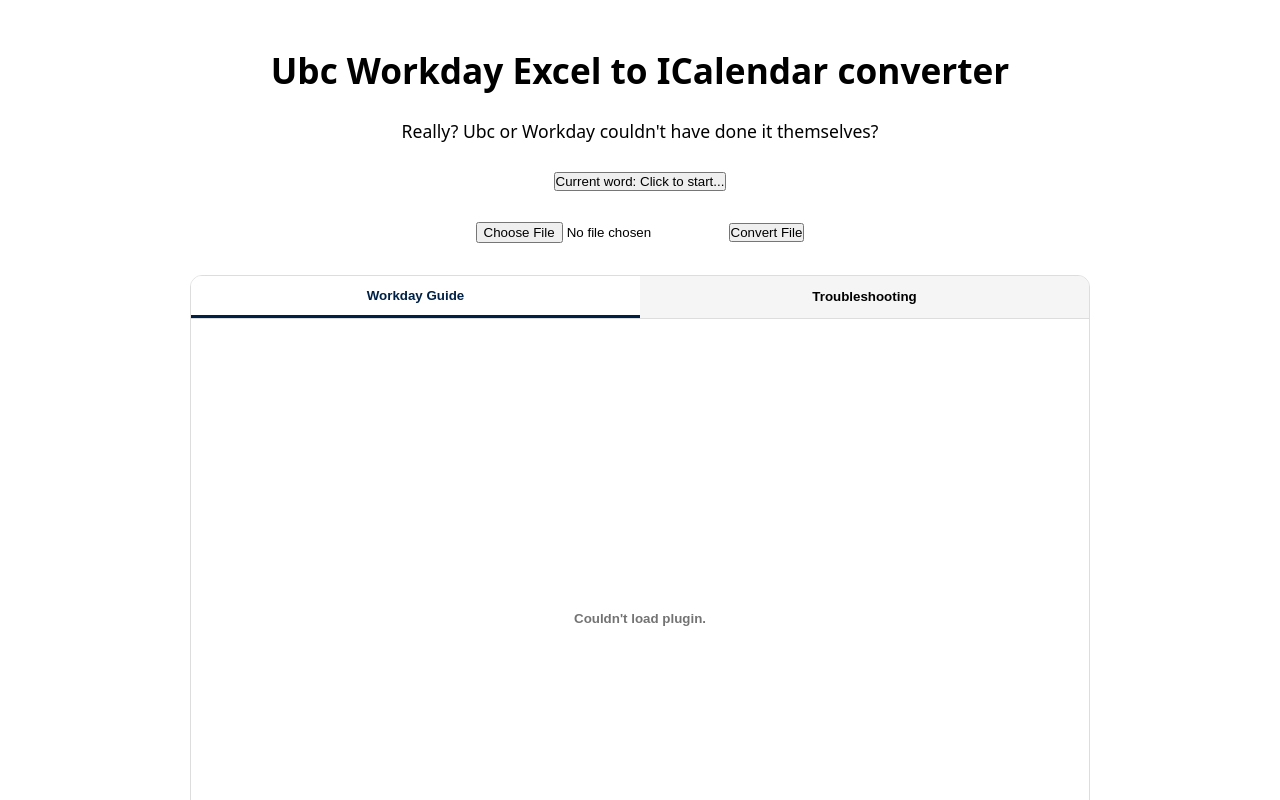
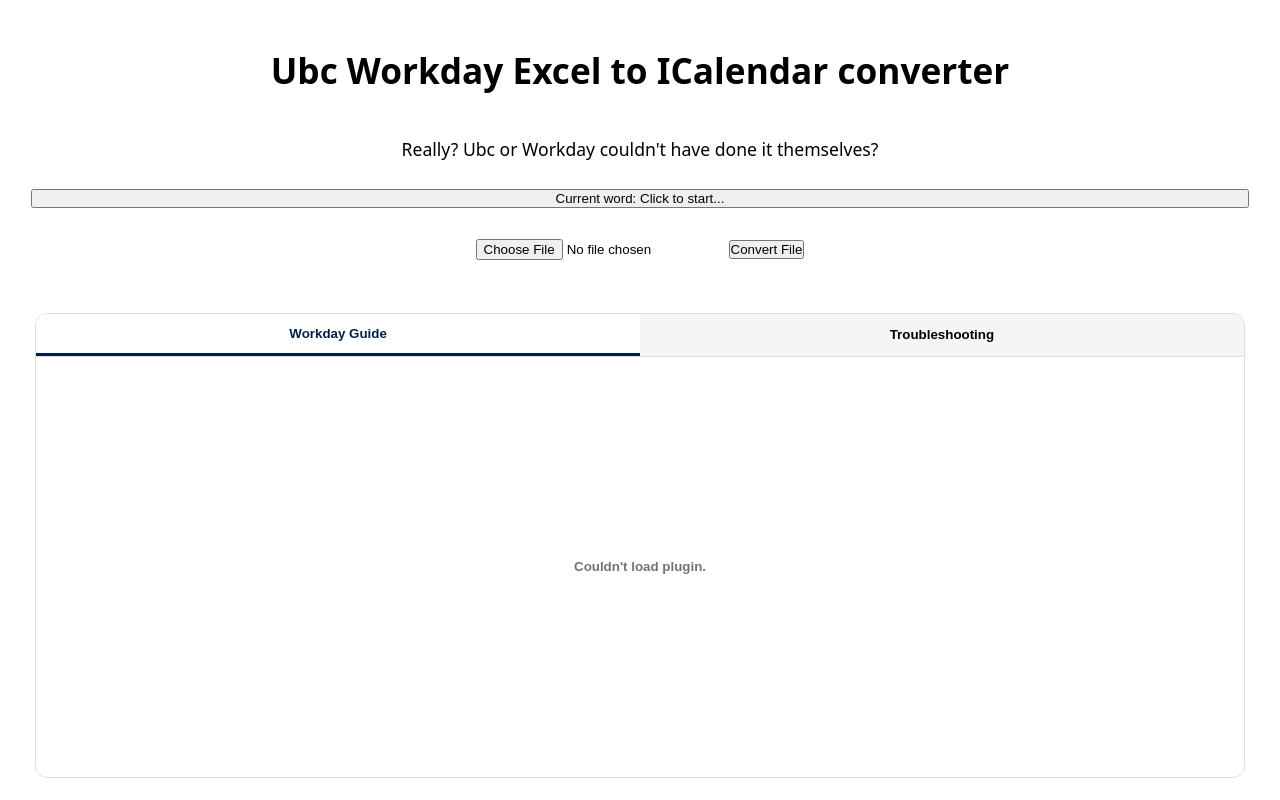
Before and after one commit to zycata/Workday-to-Calendar, a React (Vite) app in the folder frontend/: page / in a window 1280 px wide. Shown: the top 800 px of the page. Built offline with nearby package versions, Linux system fonts and the light colour scheme.

Commit message:
"Pdf instructions fix"

```diff
--- a/frontend/src/App.css
+++ b/frontend/src/App.css
@@ -22,9 +22,20 @@
 
 }
 
+/* Main Content Flex Column to allow children to grow */
 .main-content {
     padding: 1em;
     flex: 1;
+    display: flex;
+    flex-direction: column;
+}
+
+/* Wrapper around TutorialTabs in App.jsx */
+.pdf-wrapper {
+  flex: 1;
+  display: flex;
+  flex-direction: column;
+  min-height: 500px; /* Ensure at least some height */
 }
 
 .spacing > * {
@@ -42,19 +53,33 @@
   display: block;
 }
 
+.pdf-embed {
+  width: 100%;
+  height: 100%;
+  flex: 1;
+  border: none;
+}
+
 .tabs-wrapper {
-  max-width: 900px;
-  margin: 2rem auto;
+  /* Remove max-width/margins to allow full expansion, or keep if desired.
+     User said "expand to all available space". */
+  width: 100%;
+  max-width: 100%;
+  margin: 1em 0; /* Adjust margin */
   border: 1px solid #ddd;
   border-radius: 12px;
   overflow: hidden;
   background: #fff;
+  display: flex;
+  flex-direction: column;
+  flex: 1; /* Grow to fill pdf-wrapper */
 }
 
 .tab-buttons {
   display: flex;
   background: #f5f5f5;
   border-bottom: 1px solid #ddd;
+  flex-shrink: 0; /* Don't shrink buttons */
 }
 
 .tab-buttons button {
@@ -75,6 +100,10 @@
 }
 
 .tab-content {
-  padding: 0; /* Let the PDF fill the box */
-  height: 600px;
+  padding: 0;
+  flex: 1; /* Fill remaining space in tabs-wrapper */
+  display: flex;
+  flex-direction: column;
+  /* height: 600px;  Removed fixed height */
+  height: 100%;
 }
--- a/frontend/src/components/TutorialTabs.jsx
+++ b/frontend/src/components/TutorialTabs.jsx
@@ -24,10 +24,10 @@
       {/* 2. The Content Area */}
       <div className="tab-content">
         {activeTab === 'tab1' && (
-          <embed src="/invoicesample.pdf" type="application/pdf" width="100%" height="100%" />
+          <embed className="pdf-embed" src="/invoicesample.pdf" type="application/pdf" />
         )}
         {activeTab === 'tab2' && (
-          <embed src="/sample_pdf.pdf" type="application/pdf" width="100%" height="100%" />
+          <embed className="pdf-embed" src="/sample_pdf.pdf" type="application/pdf" />
         )}
       </div>
     </div>
```
